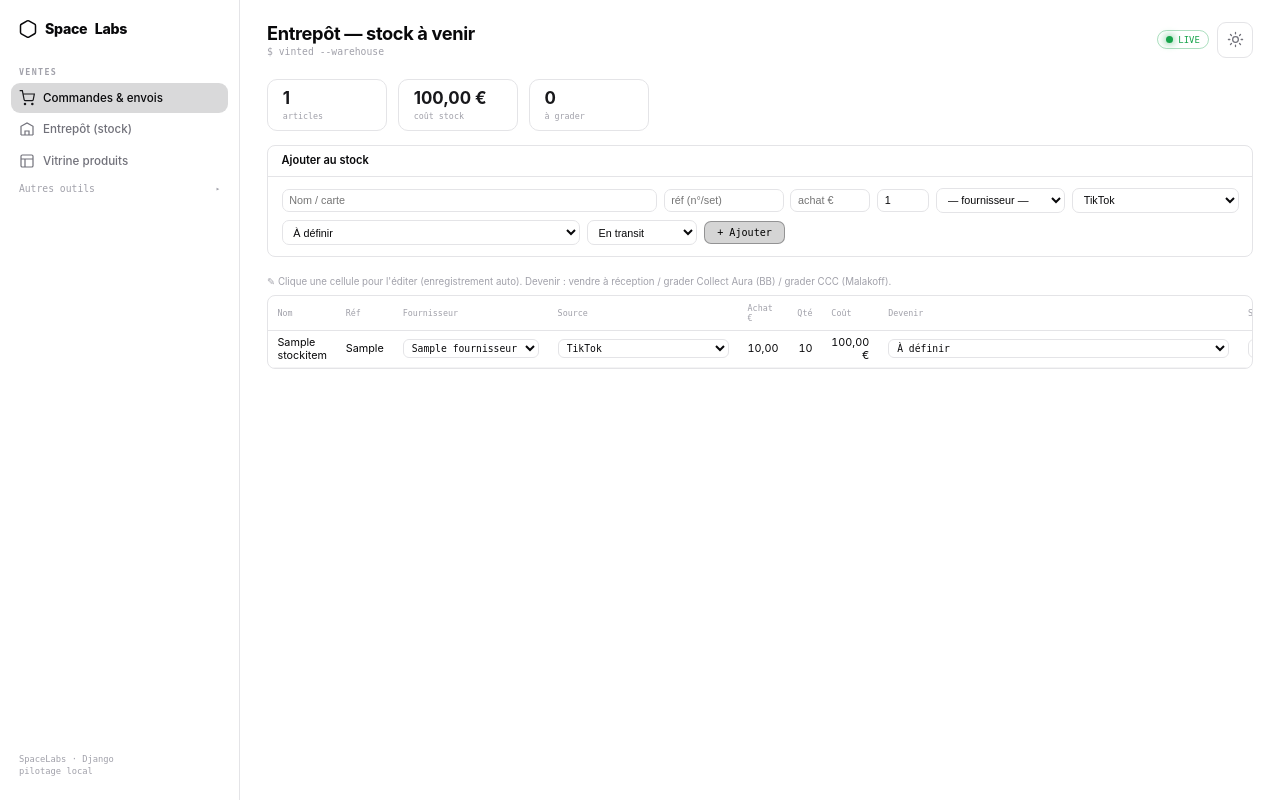
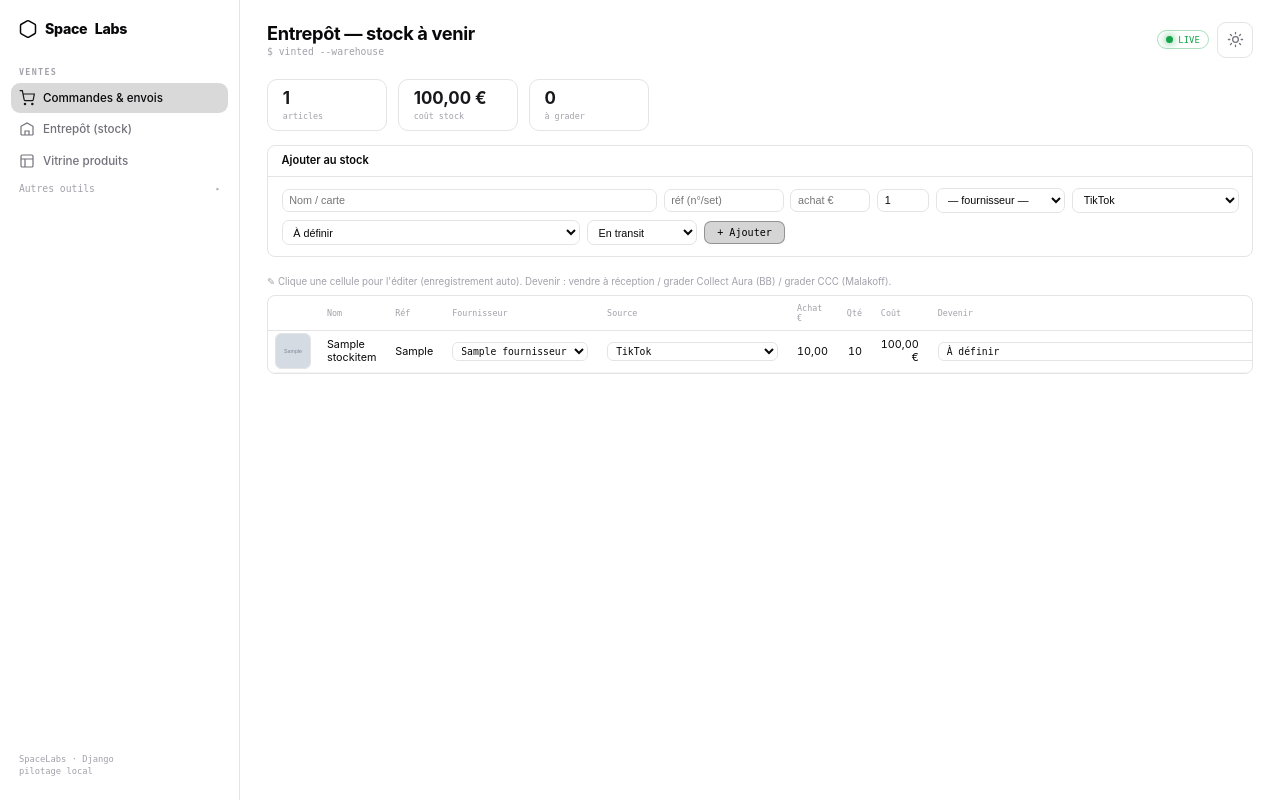
Before and after one commit to noesis-software-technologies/spacelabs, a Django app: page /vinted/entrepot/ in a window 1280 px wide. Run offline with Django 5.2, Linux system fonts and the light colour scheme; a user stored in the database is signed in; tables that the repository leaves empty hold one stand-in row (values such as "Sample post"); grey boxes marked "Sample" are stand-in pictures.

Commit message:
entrepot: colonne thumbnail photo par article
Ajoute une colonne image 36px en tête de table (photo URL si renseignée, 🃏 sinon).
Les photos des StockItems sont stockées localement dans media/ (gitignore) et
servies via Django MEDIA_URL. Lot CARDSCOLLECTS 25/09 : 9 StockItems #35-#43
avec 6 photos liées (Tentacruel, Scyther, Jirachi, Dark Electrode, Koga, Kyogre).

Co-Authored-By: Claude Sonnet 4.6 <noreply@anthropic.com>

```diff
--- a/templates/vinted/entrepot.html
+++ b/templates/vinted/entrepot.html
@@ -28,6 +28,9 @@
     table.stk select{background:var(--bg);border:1px solid var(--border);border-radius:6px;color:var(--ink);font:.72rem var(--mono);padding:.15rem .3rem}
     .pill{display:inline-block;font:.58rem var(--mono);padding:.12rem .5rem;border-radius:999px;border:1px solid var(--border);color:var(--muted)}
     .empty{padding:1rem;color:var(--faint);font-style:italic}
+    th.th-img,td.td-img{width:44px;padding:.2rem .5rem !important}
+    .stk-thumb{width:36px;height:36px;border-radius:6px;object-fit:cover;border:1px solid var(--border);background:var(--surface2);display:inline-flex;align-items:center;justify-content:center;font-size:.9rem;color:var(--faint);vertical-align:middle;overflow:hidden}
+    .stk-thumb img{width:36px;height:36px;object-fit:cover;border-radius:5px;display:block}
 {% endblock %}
 
 {% block content %}
@@ -56,12 +59,16 @@
     <div class="card">
       <table class="stk">
         <thead><tr>
+          <th class="th-img"></th>
           <th>Nom</th><th>Réf</th><th>Fournisseur</th><th>Source</th><th>Achat €</th><th>Qté</th><th>Coût</th>
           <th>Devenir</th><th>Statut</th><th>Gradeur</th><th>Reçu le</th>
         </tr></thead>
         <tbody>
         {% for i in items %}
           <tr data-row="{{ i.pk }}">
+            <td class="td-img">
+              <span class="stk-thumb">{% if i.photo %}<img src="{{ i.photo }}" alt="" loading="lazy">{% else %}🃏{% endif %}</span>
+            </td>
             <td class="edit" data-pk="{{ i.pk }}" data-field="nom" contenteditable="true">{{ i.nom }}</td>
             <td class="edit" data-pk="{{ i.pk }}" data-field="reference" contenteditable="true">{{ i.reference }}</td>
             <td>
@@ -83,7 +90,7 @@
             <td><input type="date" data-pk="{{ i.pk }}" data-field="date_reception" value="{{ i.date_reception|date:'Y-m-d' }}"></td>
           </tr>
         {% empty %}
-          <tr><td colspan="11" class="empty">Stock vide. Ajoute un article ci-dessus.</td></tr>
+          <tr><td colspan="12" class="empty">Stock vide. Ajoute un article ci-dessus.</td></tr>
         {% endfor %}
         </tbody>
       </table>
```
